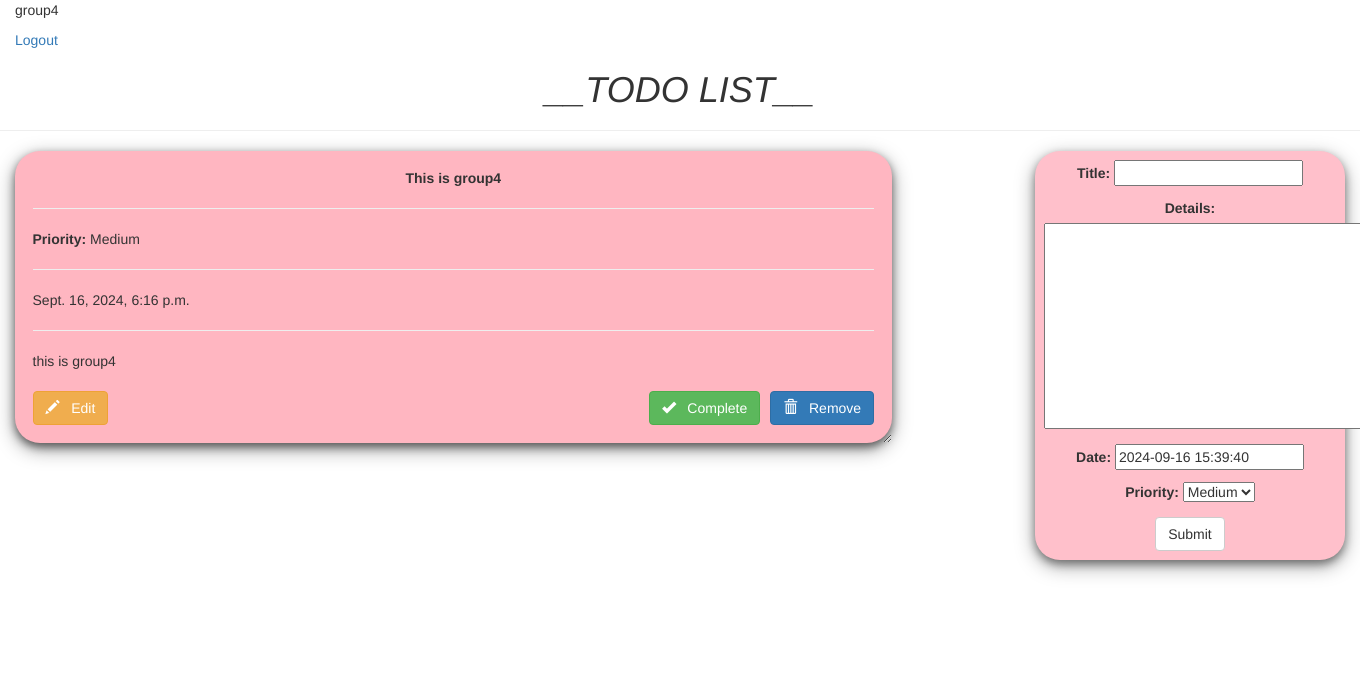
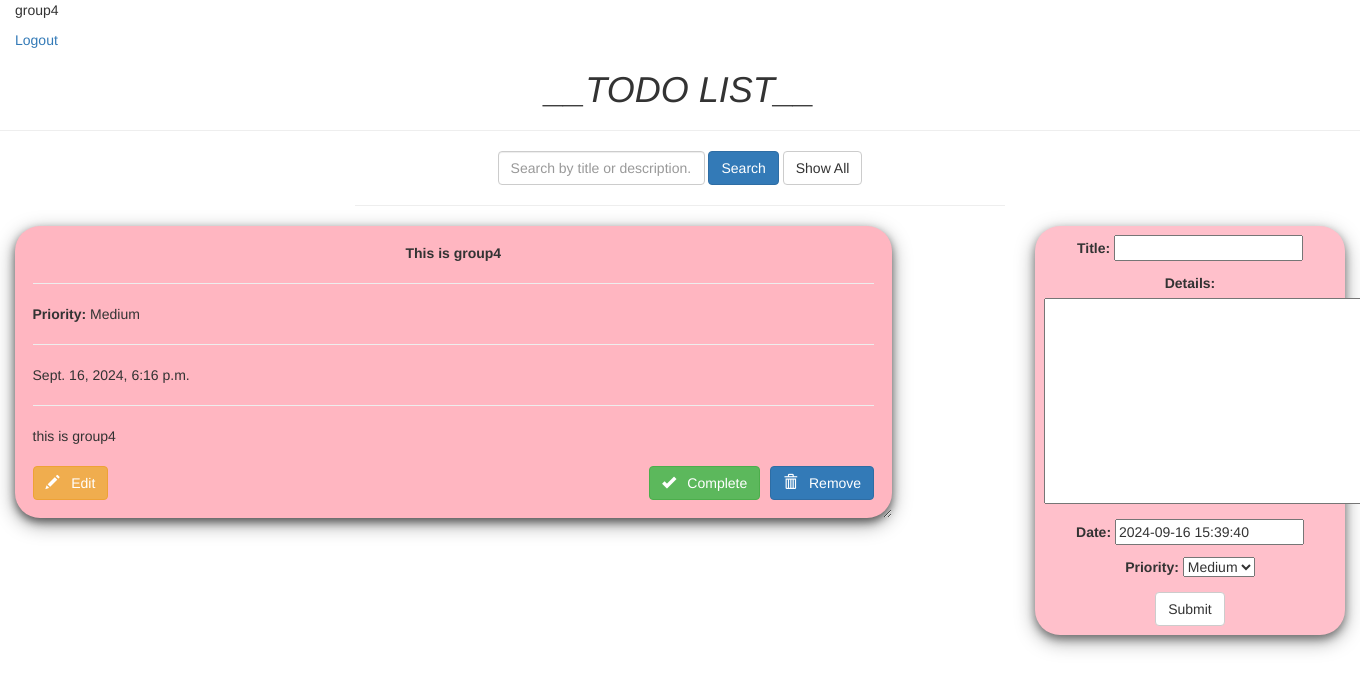
Before and after one commit to DePaul-CSC-394-401/mini-project-team-4, a Django app: page / in a window 1360 px wide; the page is wider, and only the part inside the window is pictured. Shown: the top 691 px of that part. Run offline with Django 5.2, Linux system fonts and the light colour scheme; a user stored in the database is signed in; data comes from the database, SQL or seed files in the repository; some libraries are stand-ins or nearby versions.

Commit message:
Finished search bar with a show all

```diff
--- a/todo/templates/todo/index.html
+++ b/todo/templates/todo/index.html
@@ -73,31 +73,49 @@
     <hr />
   </center>
 
+
+ <!-- Search Bar and Show All Button -->
  <div class="row">
+  <div class="col-md-6 col-md-offset-3">
+    <form method="GET" action="{% url 'todo' %}" class="form-inline text-center">
+      <div class="form-group">
+        <input type="text" name="q" class="form-control" placeholder="Search by title or description..." value="{{ request.GET.q }}">
+        <button type="submit" class="btn btn-primary">Search</button>
+      </div>
 
+      <!-- "Show All" Button to clear the search -->
+      <a href="{% url 'todo' %}" class="btn btn-default">Show All</a>
+    </form>
+    <hr>
+  </div>
+</div>
+
+  <div class="row">
     <div class="col-md-8">
-
+      <!-- Display tasks or a message if none are found -->
+      {% if list %}
         {% for i in list %}
           <!-- Updated card div with conditional 'completed' class -->
           <div class="card {% if i.completed %}completed{% endif %}">
-        <center><b>{{i.title}}</b></center>
+            <center><b>{{ i.title }}</b></center>
             <hr/>
             <strong>Priority:</strong> {{ i.priority }}
             <hr/>
-        {{i.date}}
+            {{ i.date }}
             <hr/>
-        {{i.details}}
+            {{ i.details }}
             <br />
             <br />
+
             <!-- Edit Button -->
-        <form action="/edit/{{i.id}}" method="GET" style="float: left; padding-right: 10px;">
+            <form action="/edit/{{ i.id }}" method="GET" style="float: left; padding-right: 10px;">
               <button type="submit" class="btn btn-warning">
                 <span class="glyphicon glyphicon-pencil"></span> &nbsp; Edit
               </button>
             </form>
 
             <!-- Remove Button -->
-        <form action="/del/{{i.id}}" method="POST" style="float: right;">
+            <form action="/del/{{ i.id }}" method="POST" style="float: right;">
               {% csrf_token %}
               <button value="remove" type="submit" class="btn btn-primary">
                 <span class="glyphicon glyphicon-trash"></span> &nbsp; Remove
@@ -106,14 +124,12 @@
 
             <!-- Mark as Complete Button or Completed Message -->
             {% if not i.completed %}
-        <form action="/complete/{{i.id}}/" method="POST" style="float: right; margin-right: 10px;">
+              <form action="/complete/{{ i.id }}/" method="POST" style="float: right; margin-right: 10px;">
                 {% csrf_token %}
                 <button type="submit" class="btn btn-success">
                   <span class="glyphicon glyphicon-ok"></span> &nbsp; Complete
                 </button>
               </form>
-
-
             {% else %}
               <p style="color: green; float: right; margin-right: 10px;">Completed</p>
             {% endif %}
@@ -121,9 +137,13 @@
             <div style="clear: both;"></div>
           </div>
         {% endfor %}
+      {% else %}
+        <p>No tasks found matching your search.</p>
+      {% endif %}
     </div>
 
     <div class="col-md-1"> </div>
+
     <div class="col-md-3">
       <div class="submit_form">
         <form method="POST">
@@ -134,9 +154,7 @@
           </center>
         </form>
       </div>
-
     </div>
   </div>
 </body>
-
 </html>
--- a/todo/views.py
+++ b/todo/views.py
@@ -3,6 +3,8 @@ from django.shortcuts import render, redirect, get_object_or_404
 from django.contrib import messages
 from django.urls import reverse_lazy
 from .forms import TodoForm
+from django.db.models import Q
+from .models import Todo
 
 from django.contrib.auth.views import LoginView
 
@@ -78,3 +80,33 @@ def mark_complete(request, item_id):
     item.completed = True
     item.save()
     return redirect('todo')
+
+
+@login_required
+def index(request):
+    # Get the search query from the request
+    query = request.GET.get('q', None)
+
+    # Filter todos by the logged-in user and search query if present
+    item_list = Todo.objects.filter(user=request.user).order_by("-date")
+
+    if query:
+        # If a search query exists, filter the items by title or description (details)
+        item_list = item_list.filter(Q(title__icontains=query) | Q(details__icontains=query))
+
+    if request.method == "POST":
+        form = TodoForm(request.POST)
+        if form.is_valid():
+            todo_item = form.save(commit=False)
+            todo_item.user = request.user
+            todo_item.save()
+            return redirect('todo')
+    else:
+        form = TodoForm()
+
+    page = {
+        "forms": form,
+        "list": item_list,
+        "title": "TODO LIST",
+    }
+    return render(request, 'todo/index.html', page)
```
Lines whose indentation alone changed are shown as unchanged.
